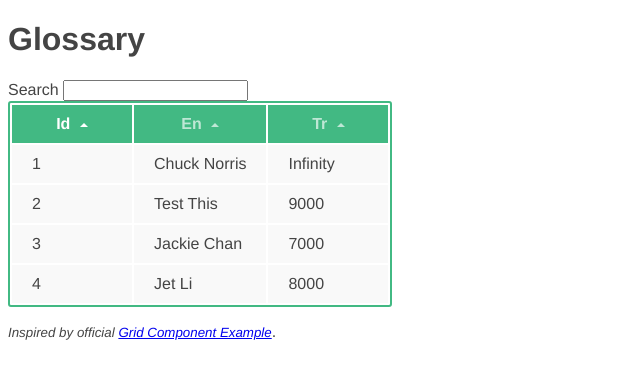
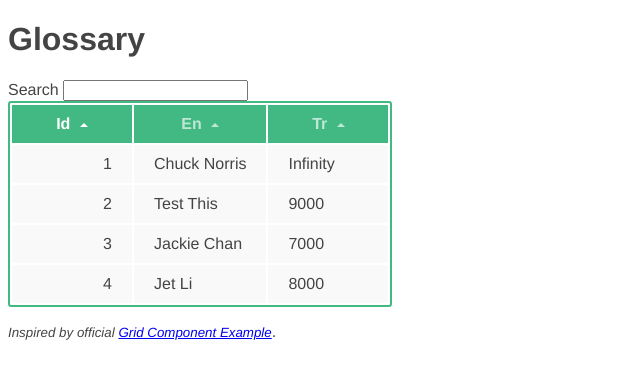
Before and after one commit to kburakozdemir/glossary.for.tr.javascript.info, a Vue app: page / in a window 1280 px wide. Shown: the top 378 px of the page, without its empty margins (0-640 px from the left). Built offline with nearby package versions, Linux system fonts and the light colour scheme.

Commit message:
Add style to grid

```diff
--- a/src/components/SimpleGrid.vue
+++ b/src/components/SimpleGrid.vue
@@ -95,6 +95,10 @@ table {
   background-color: #fff;
 }
 
+tr td:first-child {
+  text-align: right;
+}
+
 th {
   background-color: #42b983;
   color: rgba(255, 255, 255, 0.66);
```
